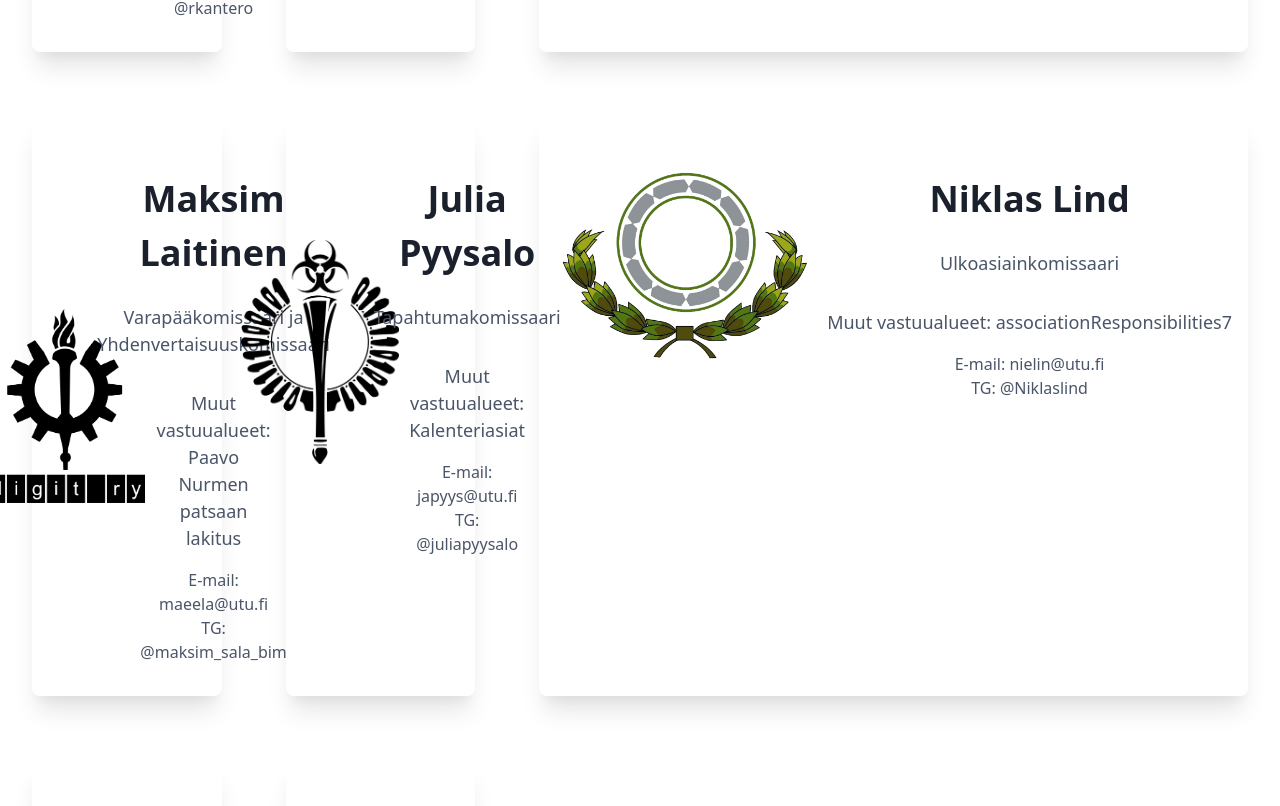
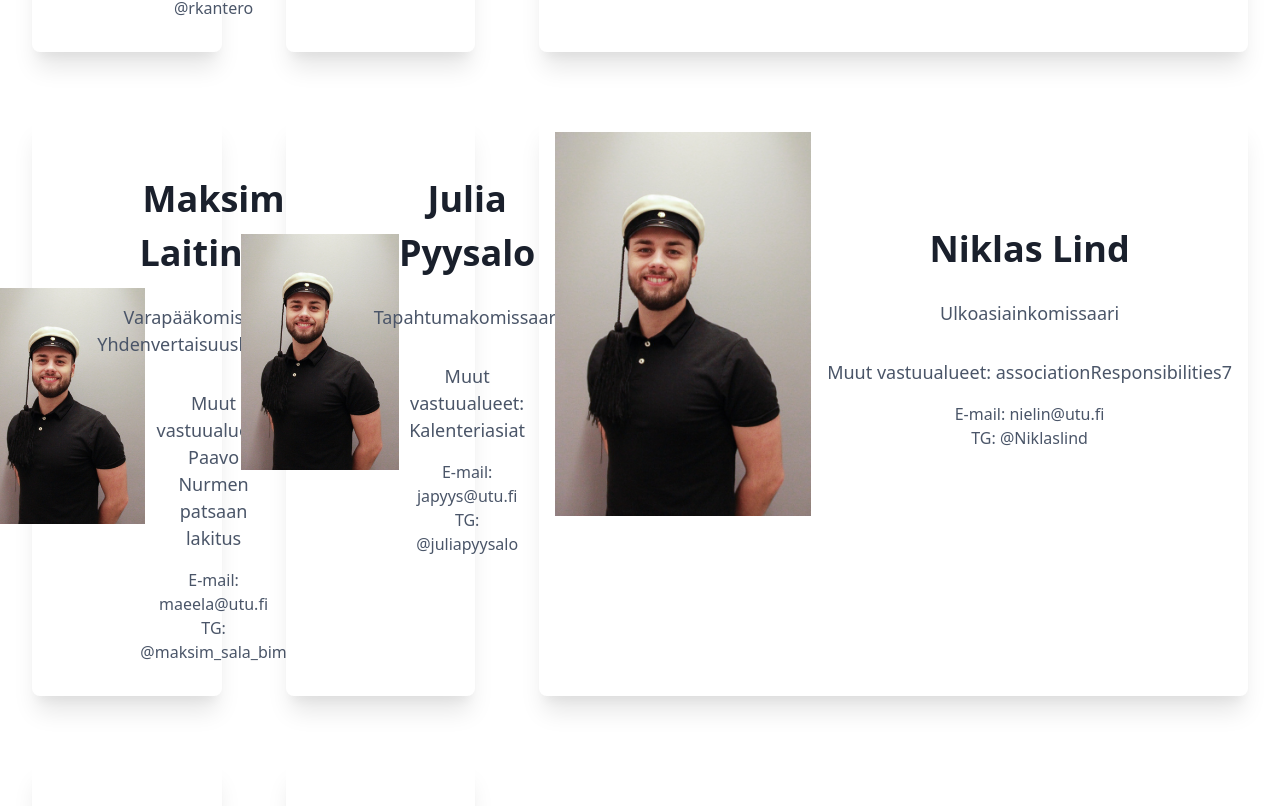
Before and after one commit to Teekkarikomissio/teekkarikomissio.fi, a Next.js app: page /fi/yhdistys in a window 1280 px wide. Shown: the part 1014-1820 px from the top of the page. Built offline with nearby package versions, Linux system fonts and the light colour scheme; what next would draw is missing.

Commit message:
change pics

```diff
--- a/pages/[lang]/yhdistys.js
+++ b/pages/[lang]/yhdistys.js
@@ -13,7 +13,7 @@ const Yhdistys = () => {
 
   const boardMembers = [
     {
-      img: '/logo-date.png',
+      img: '/juhani.jpg',
       name: 'Robert Kantero',
       position: t('associationTitle'),
       responsibilities: t('associationResponsibilities'),
@@ -21,7 +21,7 @@ const Yhdistys = () => {
       contact2: 'TG: @rkantero',
     },
     {
-      img: '/logo-digit.png',
+      img: '/juhani.jpg',
       name: 'Maksim Laitinen',
       position: t('associationTitle1'),
       responsibilities: t('associationResponsibilities1'),
@@ -29,7 +29,7 @@ const Yhdistys = () => {
       contact2: 'TG: @maksim_sala_bim',
     },
     {
-      img: '/logo-machina.jpg',
+      img: '/juhani.jpg',
       name: 'Jonatan Järvinen',
       position: t('associationTitle2'),
       responsibilities: t('associationResponsibilities2'),
@@ -37,7 +37,7 @@ const Yhdistys = () => {
       contact2: 'TG: @jondejarvinen',
     },
     {
-      img: '/logo-kk.png',
+      img: '/juhani.jpg',
       name: 'Alex Nygård',
       position: t('associationTitle3'),
       responsibilities: t('associationResponsibilities3'),
@@ -45,7 +45,7 @@ const Yhdistys = () => {
       contact2: 'TG: @TBA',
     },
     {
-      img: '/logo-nucleus.png',
+      img: '/juhani.jpg',
       name: 'Julia Pyysalo',
       position: t('associationTitle4'),
       responsibilities: t('associationResponsibilities4'),
@@ -53,7 +53,7 @@ const Yhdistys = () => {
       contact2: 'TG: @juliapyysalo',
     },
     {
-      img: '/logo-digit.png',
+      img: '/juhani.jpg',
       name: 'Matti Loimaranta',
       position: t('associationTitle5'),
       responsibilities: t('associationResponsibilities5'),
@@ -61,7 +61,7 @@ const Yhdistys = () => {
       contact2: 'TG: @MattiLoimaranta',
     },
     {
-      img: '/logo-kk.png',
+      img: '/juhani.jpg',
       name: 'Niklas Sjöqvist',
       position: t('associationTitle6'),
       responsibilities: t('associationResponsibilities6'),
@@ -69,7 +69,7 @@ const Yhdistys = () => {
       contact2: 'TG: @sjoklas',
     },
     {
-      img: '/logo-kk.png',
+      img: '/juhani.jpg',
       name: 'Niklas Lind',
       position: t('associationTitle7'),
       responsibilities: t('associationResponsibilities7'),
```
